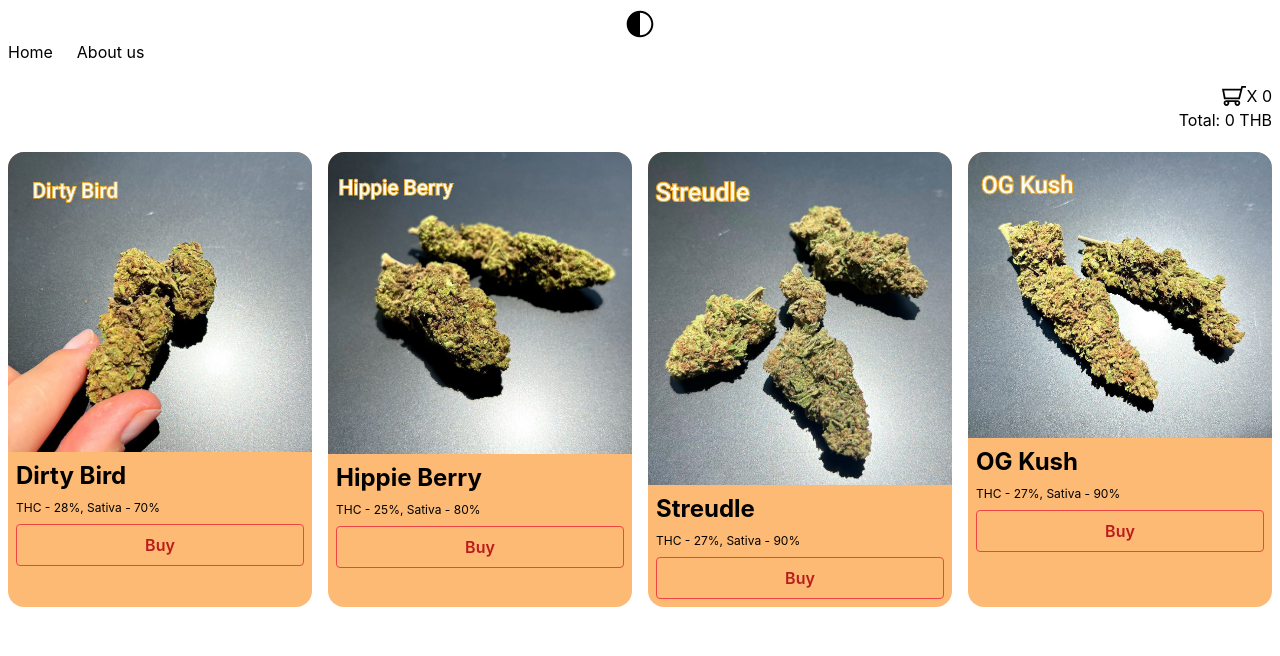
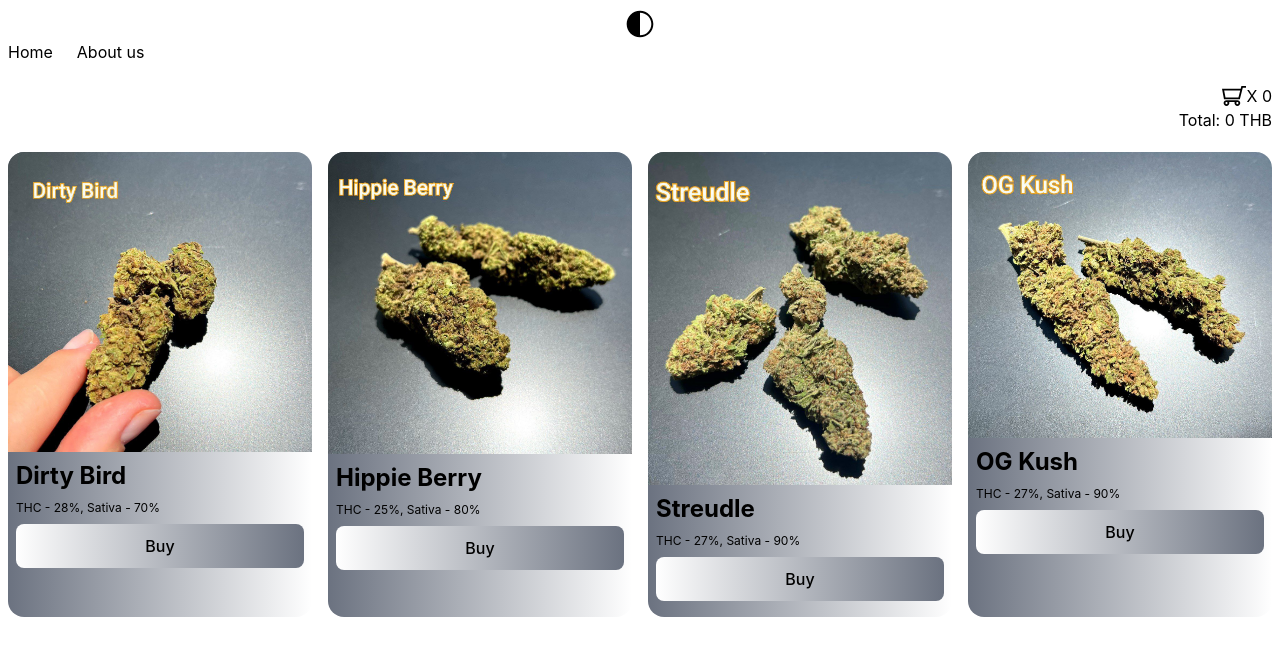
Before and after one commit to totsamiyznakomiy/reactmentoring, a React (Create React App) app: page / in a window 1280 px wide. Shown: the top 656 px of the page. Built offline with nearby package versions, Linux system fonts and the light colour scheme.

Commit message:
фцвфц

```diff
--- a/src/components/MenuCard/index.js
+++ b/src/components/MenuCard/index.js
@@ -12,7 +12,7 @@ const MenuCard = ({ item }) => {
   return (
     <div
       className={
-        "bg-orange-300 rounded-2xl overflow-hidden shadow-lg" + style.card
+        "bg-gradient-to-r from-gray-500 to-white-500 rounded-2xl overflow-hidden shadow-lg" + style.card
       }
     >
       <img src={item.image} className="w-full" />
@@ -23,7 +23,7 @@ const MenuCard = ({ item }) => {
         <div className="py-2">{ingredients}</div>
         <button
           onClick={() => dispatch(addToCart(item))}
-          className="w-full bg-transparent hover:bg-red-500 text-red-700 font-semibold hover:text-white py-2 px-4 border border-red-500 hover:border-transparent rounded"
+          className="w-full text-black bg-gradient-to-r from-white to-gray-500 border-solid hover:bg-gradient-to-br focus:ring-4 focus:outline-none focus:ring-black-500 dark:focus:ring-black-800 font-medium rounded-lg text-s px-5 py-2.5 text-center mr-2 mb-2"
         >
           Buy
         </button>
```
